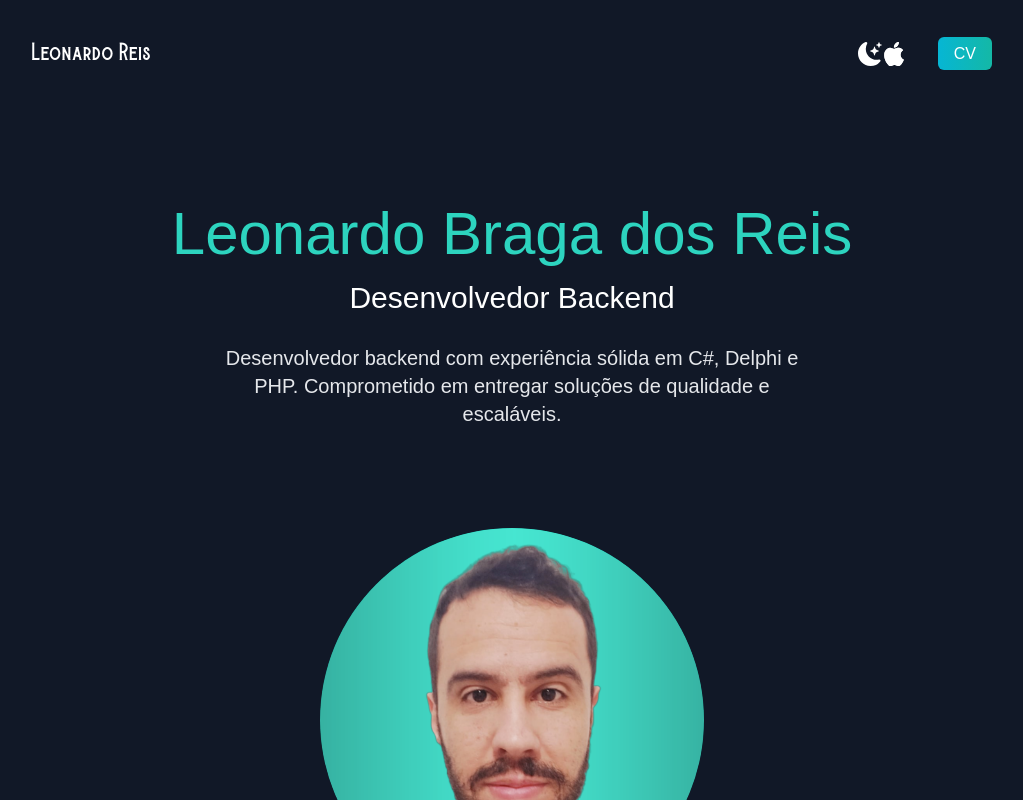
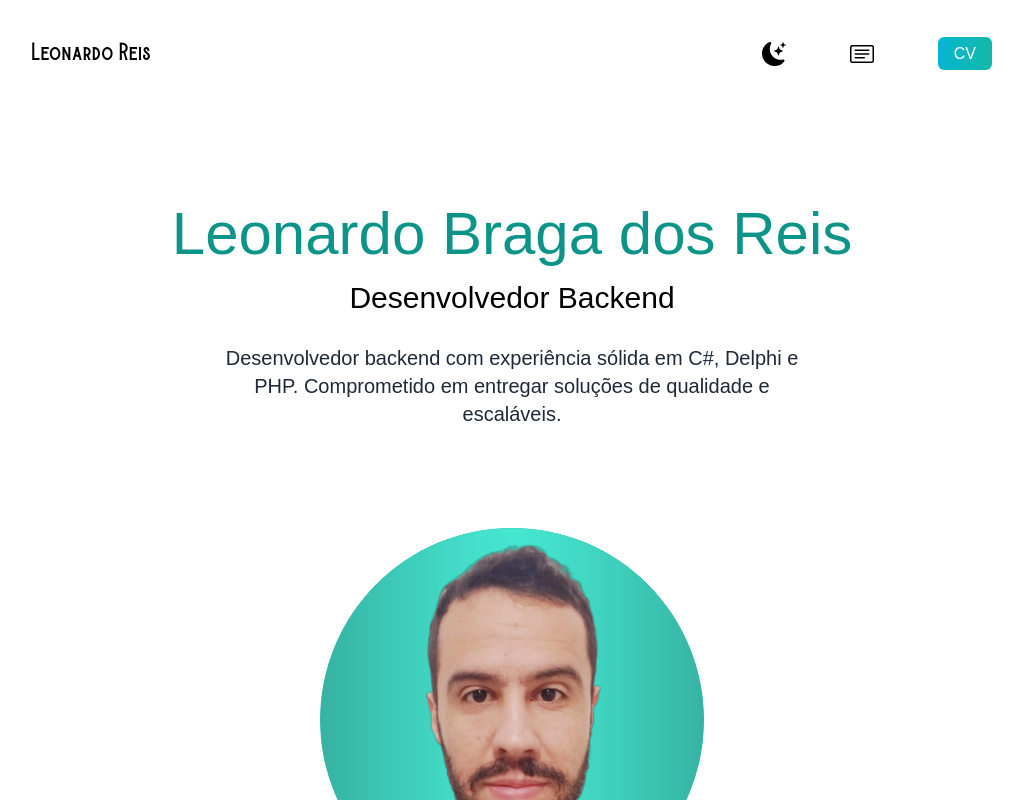
Before and after one commit to leoReiis/Portfolio, a Next.js app: page / in a window 1280 px wide. Shown: the top 800 px of the page, without its empty margins (128-1151 px from the left). Built offline with nearby package versions, Linux system fonts and the light colour scheme.

Commit message:
[Hotfix] Icon e configurações iniciais.

```diff
--- a/pages/index.js
+++ b/pages/index.js
@@ -1,8 +1,7 @@
 import Head from "next/head";
-import { useEffect } from "react";
 import { AiFillGithub, AiFillLinkedin } from "react-icons/ai";
+import { BsCardText } from "react-icons/bs";
 import { BsFillMoonStarsFill } from "react-icons/bs";
-import { BsApple } from "react-icons/bs";
 import { useState } from "react";
 import profile from "../public/profile.png";
 import php from "../public/php.png";
@@ -15,7 +14,7 @@ import web3 from "../public/web3.png";
 import web4 from "../public/web4.png";
 
 export default function Home() {
-  const [darkMode, setDarkMode] = useState(true);
+  const [darkMode, setDarkMode] = useState(false);
   const [language, setLanguage] = useState(false);
 
   return (
@@ -30,14 +29,14 @@ export default function Home() {
           <nav className="py-10 mb-12 flex justify-between dark:text-white">
             <h1 className="font-burtons text-xl">Leonardo Reis</h1>
             <ul className="flex items-center">
-              <li>
+              <li class="px-8">
                 <BsFillMoonStarsFill
                   onClick={() => setDarkMode(!darkMode)}
                   className=" cursor-pointer text-2xl"
                 />
               </li>
-              <li>
-                <BsApple
+              <li class="px-8">
+                <BsCardText
                   onClick={() => setLanguage(!language)}
                   className=" cursor-pointer text-2xl"
                 />
@@ -45,9 +44,15 @@ export default function Home() {
               <li>
                 <a
                   className="bg-gradient-to-r from-cyan-500 text- to-teal-500 text-white px-4 py-2 border-none rounded-md ml-8"
-                  href="#"
+                  href={
+                    language
+                      ? "https://drive.google.com/file/d/1dPPHkg-9gn3WHfb5jVMzVWF1h-dzUFJC/view?usp=drive_link"
+                      : "https://drive.google.com/file/d/1ThDDo2TPR-UZ7Vt0O5nmzxBGEtcxy_TZ/view?usp=drive_link"
+                  }
+                  target="_blank"
+                  rel="noopener noreferrer"
                 >
-                  CV
+                  {language ? "RESUME" : "CV"}
                 </a>
               </li>
             </ul>
```
